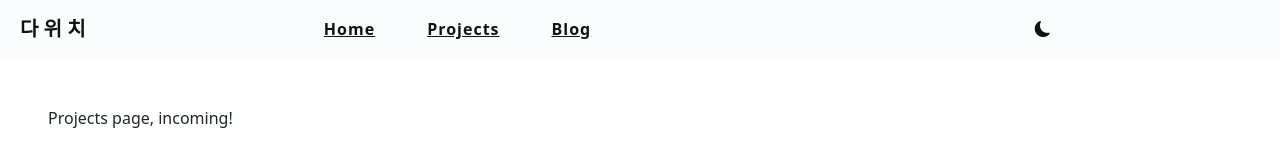
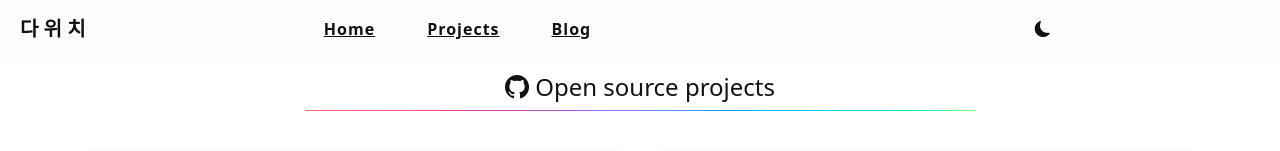
Before and after one commit to dawichi/dawichi.dev, a Next.js app: page /projects in a window 1280 px wide. Shown: the top 151 px of the page. Built offline with nearby package versions, Linux system fonts and the light colour scheme.

Commit message:
Update projects.tsx

```diff
--- a/pages/projects.tsx
+++ b/pages/projects.tsx
@@ -5,7 +5,6 @@ import Projects from '../components/sections/Projects'
 const projects = () => {
 	return (
 		<Layout>
-			<div className="m-5">Projects page, incoming!</div>
 			<Projects />
 		</Layout>
 	)
```
